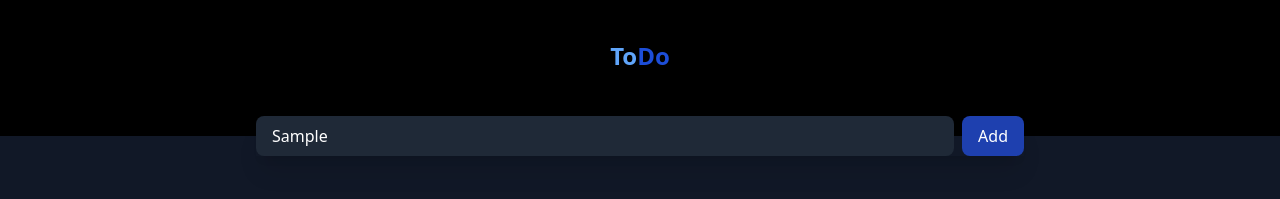
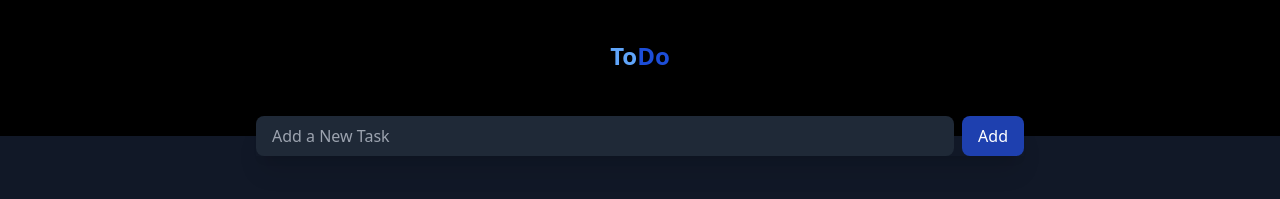
Before and after one commit to brunomaruya/ToDoList, a Next.js app: page / in a window 1280 px wide. Both pictures are taken after typing "Sample" into the empty fields and a click on the button "Add". Shown: the top 199 px of the page. Built offline with nearby package versions, Linux system fonts and the light colour scheme.

Commit message:
update checkbox

```diff
--- a/src/components/Input.tsx
+++ b/src/components/Input.tsx
@@ -2,7 +2,7 @@ import { TasksContext } from '@/context/TasksContext';
 import React, { useContext } from 'react';
 
 export default function Input() {
-  const { addTask, handleOnChange } = useContext(TasksContext);
+  const { addTask, handleOnChange, task } = useContext(TasksContext);
   return (
     <div className="flex gap-2 shadow-xl">
       <input
@@ -10,6 +10,7 @@ export default function Input() {
         placeholder="Add a New Task"
         type="text"
         onChange={handleOnChange}
+        value={task}
       />{' '}
       <button
         className="bg-blue-800 text-white py-2 px-4 rounded-lg hover:brightness-75 active:brightness-50"
--- a/src/components/ListHeader.tsx
+++ b/src/components/ListHeader.tsx
@@ -1,6 +1,23 @@
-import React from 'react';
+import { TasksContext } from '@/context/TasksContext';
+import React, { useContext, useEffect, useState } from 'react';
+
+interface ITasks {
+  text: string;
+  isDone: boolean;
+}
 
 export default function ListHeader() {
+  const { tasks } = useContext(TasksContext);
+  const [doneTasks, setDoneTasks] = useState<ITasks[]>([]);
+
+  // useEffect(() => {
+  //   setDoneTasks(
+  //     tasks.filter((task) => {
+  //       task.isDone === true;
+  //     })
+  //   );
+  // }, [tasks]);
+
   return (
     <div className="flex justify-between">
       <div className="text-blue-700">
@@ -12,7 +29,7 @@ export default function ListHeader() {
       <div className="text-violet-800">
         Done{' '}
         <span className="text-white bg-gray-700 px-1 rounded-xl text-xs">
-          0
+          {doneTasks.length}
         </span>
       </div>
     </div>
--- a/src/components/Task.tsx
+++ b/src/components/Task.tsx
@@ -1,17 +1,44 @@
+import { TasksContext } from '@/context/TasksContext';
+import { useLocalStorage } from '@/hooks/useLocalStorage';
 import { Trash } from 'phosphor-react';
-import React from 'react';
+import React, { useContext, useState } from 'react';
 
-export default function Task({ taskText }: { taskText: string }) {
+interface ITasks {
+  text: string;
+  isDone: boolean;
+}
+interface ITask {
+  task: ITasks;
+}
+
+export default function Task({ task }: ITask) {
+  const { removeTask, setTasks, tasks } = useContext(TasksContext);
+  const [isChecked, setIsChecked] = useLocalStorage('check', false);
+
   return (
     <div className="flex justify-between rounded-lg items-center gap-2 py-2 px-4 bg-gray-800 border-gray-600 border-[1px]">
       <input
         type="checkbox"
-        id={taskText}
+        checked={isChecked}
+        id={task.text}
         className=" checked:bg-violet-500  rounded-full"
+        onChange={(e) => {
+          setIsChecked(e.target.checked);
+          tasks.map((mapTask) => {
+            if (mapTask.text === task.text) {
+              task.isDone = isChecked;
+            }
+          });
+        }}
       />
-      <label htmlFor={taskText}>{taskText}</label>
+      <label className={isChecked ? 'line-through' : ''} htmlFor={task.text}>
+        {task.text}
+      </label>
       <div className="ml-auto">
-        <Trash />
+        <Trash
+          className="hover:cursor-pointer"
+          onClick={() => removeTask(task.text)}
+        />
       </div>
     </div>
   );
--- a/src/components/TaskList.tsx
+++ b/src/components/TaskList.tsx
@@ -5,11 +5,11 @@ import Task from './Task';
 
 export default function TaskList() {
   const { tasks } = useContext(TasksContext);
-  console.log(tasks);
+
   return (
     <div className="flex flex-col gap-3 text-white">
       {tasks.map((task, index) => (
-        <Task key={index} taskText={task} />
+        <Task key={index} task={task} />
       ))}
     </div>
   );
--- a/src/context/TasksContext.tsx
+++ b/src/context/TasksContext.tsx
@@ -1,29 +1,49 @@
 'use client';
+import { useLocalStorage } from '@/hooks/useLocalStorage';
 import React, { createContext, ReactNode, useState } from 'react';
 
+interface ITasks {
+  text: string;
+  isDone: boolean;
+}
+
 type TasksContextType = {
-  tasks: string[];
+  tasks: ITasks[];
+  setTasks: React.Dispatch<React.SetStateAction<ITasks[]>>;
   addTask: () => void;
   task: string;
-  setTask: any;
-  handleOnChange: () => void;
+  setTask: React.Dispatch<React.SetStateAction<string>>;
+  handleOnChange: (event: React.ChangeEvent<HTMLInputElement>) => void;
+  removeTask: (taskText: string) => void;
 };
 
 export const TasksContext = createContext({} as TasksContextType);
 
 export const TasksProvider = ({ children }: { children: ReactNode }) => {
-  const [tasks, setTasks] = useState<string[]>([]);
+  const [tasks, setTasks] = useLocalStorage<ITasks[]>('tasks', []);
   const [task, setTask] = useState<string>('');
 
-  const handleOnChange = (event) => {
+  const handleOnChange = (event: React.ChangeEvent<HTMLInputElement>) => {
     setTask(event.target.value);
   };
+
   const addTask = () => {
-    setTasks([...tasks, task]);
+    setTasks([...tasks, { text: task, isDone: false }]);
     setTask('');
   };
+  const removeTask = (taskText: string) => {
+    setTasks(tasks.filter((task) => task.text !== taskText));
+  };
 
-  const values = { tasks, setTasks, addTask, task, setTask, handleOnChange };
+  const values = {
+    tasks,
+    setTasks,
+    addTask,
+    task,
+    setTask,
+    handleOnChange,
+    removeTask,
+  };
   return (
     <TasksContext.Provider value={values}>{children}</TasksContext.Provider>
   );
--- /dev/null
+++ b/src/hooks/useLocalStorage.ts
@@ -0,0 +1,17 @@
+import { useEffect, useState } from 'react';
+
+export function useLocalStorage<T>(key: string, initialValue: T | (() => T)) {
+  const [value, setValue] = useState<T>(() => {
+    const jsonValue = localStorage.getItem(key);
+    if (jsonValue != null) return JSON.parse(jsonValue);
+    if (typeof initialValue === 'function') {
+      return initialValue as () => T;
+    } else {
+      return initialValue;
+    }
+  });
+  useEffect(() => {
+    localStorage.setItem(key, JSON.stringify(value));
+  }, [key, value]);
+  return [value, setValue] as [typeof value, typeof setValue];
+}
```
